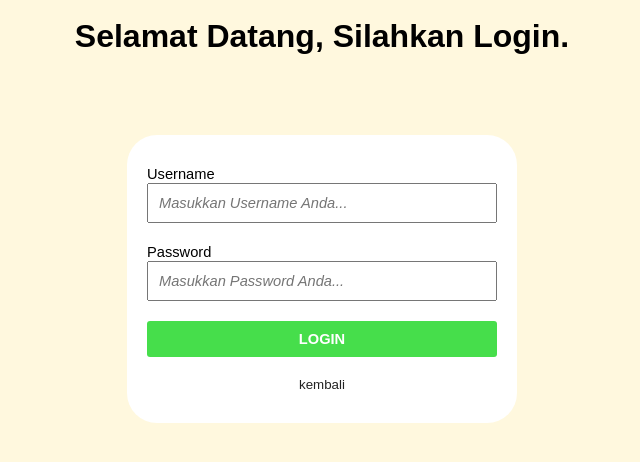
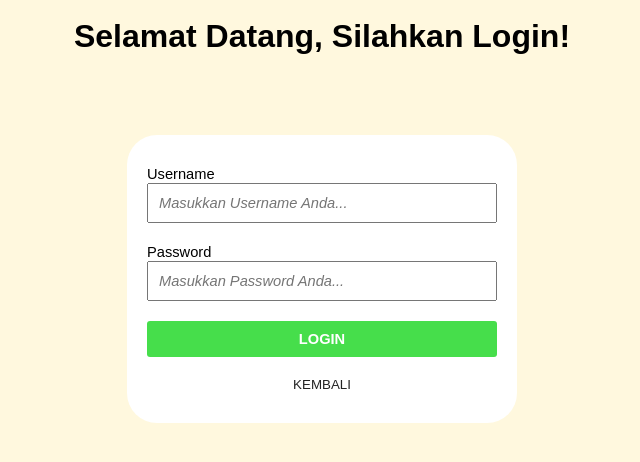
Before and after one commit to RichardPardosi/Web.Php, a PHP site: page /login.php in a window 1280 px wide. Shown: the top 462 px of the page, without its empty margins (318-958 px from the left). Run offline with PHP 8.4, Linux system fonts and the light colour scheme.

Commit message:
update by richard

```diff
--- a/(-)PEWEEL(sem.6) (1)/(-)PEWEEL(sem.6)/login.php
+++ b/(-)PEWEEL(sem.6) (1)/(-)PEWEEL(sem.6)/login.php
@@ -14,7 +14,7 @@ include "koneksi.php";
 </head>
 <body class="body2">
     <br>
-	<h1><center>Selamat Datang, Silahkan Login.</center></h1>
+	<h1><center>Selamat Datang, Silahkan Login!</center></h1>
 
 	<div class="kotak_login">
 		<form>
@@ -29,7 +29,7 @@ include "koneksi.php";
 			<br/>
 			<br/>
 			<center>
-				<a class="link" href="index.php">kembali</a>
+				<a class="link" href="index.php">KEMBALI</a>
 			</center>
 		</form>
 	</div>
```
